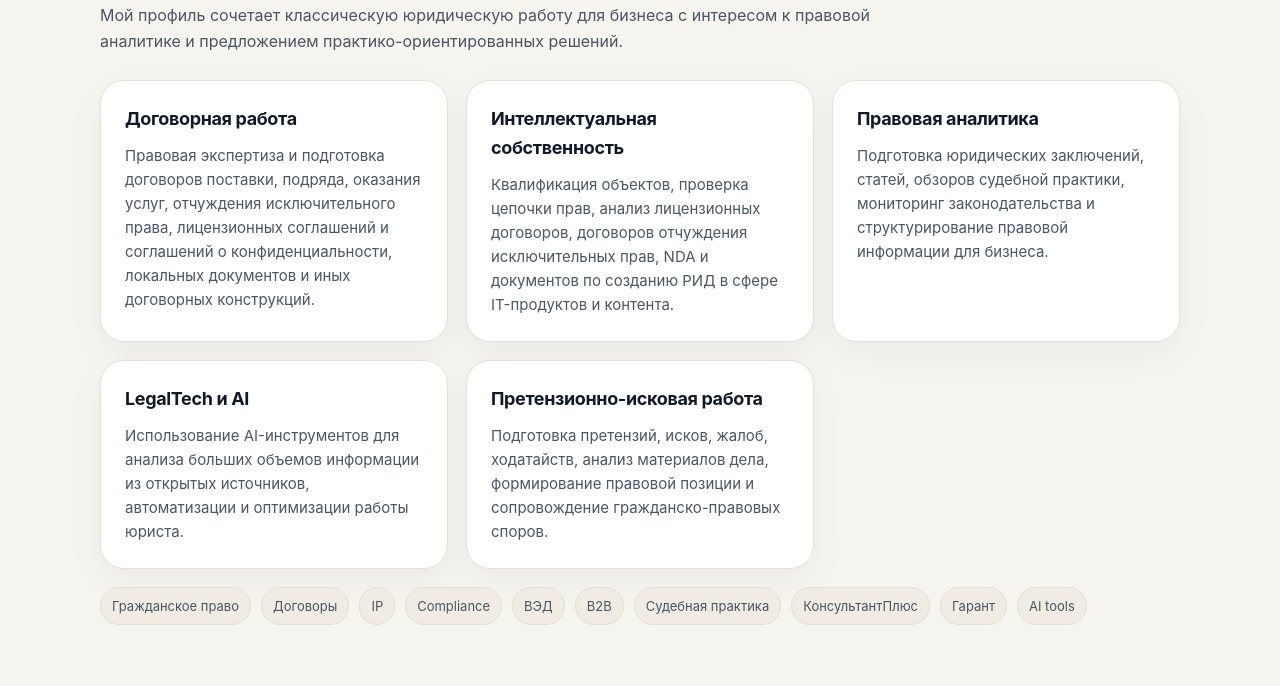
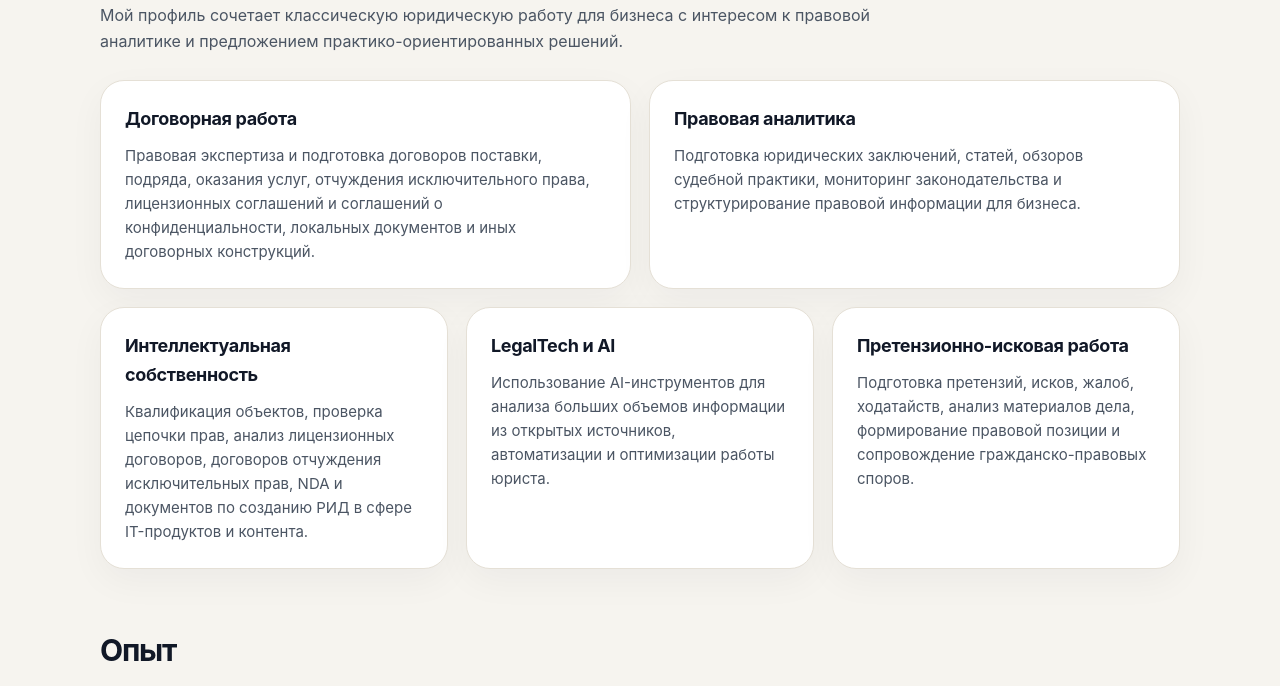
Before and after one commit to georgiy-anisimov-legal/georgiy-anisimov-legal.github.io, a plain HTML site: page index.html in a window 1280 px wide. Shown: the part 733-1419 px from the top of the page. Drawn offline with Linux system fonts and the light colour scheme.

Commit message:
Update index.html

```diff
--- a/index.html
+++ b/index.html
@@ -203,6 +203,26 @@
       font-size: 16px;
     }
 
+    .expertise-grid {
+      display: grid;
+      grid-template-columns: repeat(6, 1fr);
+      gap: 18px;
+    }
+
+    .expertise-grid .card.contract {
+      grid-column: span 3;
+    }
+
+    .expertise-grid .card.analytics {
+      grid-column: span 3;
+    }
+
+    .expertise-grid .card.ip,
+    .expertise-grid .card.legaltech,
+    .expertise-grid .card.litigation {
+      grid-column: span 2;
+    }
+
     .grid {
       display: grid;
       gap: 18px;
@@ -341,8 +361,17 @@
       }
 
       .grid.three,
-      .grid.two {
+      .grid.two,
+      .expertise-grid {
         grid-template-columns: 1fr;
+      }
+
+      .expertise-grid .card.contract,
+      .expertise-grid .card.analytics,
+      .expertise-grid .card.ip,
+      .expertise-grid .card.legaltech,
+      .expertise-grid .card.litigation {
+        grid-column: auto;
       }
 
       .timeline-item {
@@ -425,8 +454,8 @@
           и предложением практико-ориентированных решений.
         </p>
 
-        <div class="grid three">
-          <div class="card">
+        <div class="expertise-grid">
+          <div class="card contract">
             <h3>Договорная работа</h3>
             <p>
               Правовая экспертиза и подготовка договоров поставки, подряда, оказания услуг,
@@ -435,7 +464,15 @@
             </p>
           </div>
 
-          <div class="card">
+          <div class="card analytics">
+            <h3>Правовая аналитика</h3>
+            <p>
+              Подготовка юридических заключений, статей, обзоров судебной практики,
+              мониторинг законодательства и структурирование правовой информации для бизнеса.
+            </p>
+          </div>
+
+          <div class="card ip">
             <h3>Интеллектуальная собственность</h3>
             <p>
               Квалификация объектов, проверка цепочки прав, анализ лицензионных договоров,
@@ -444,15 +481,7 @@
             </p>
           </div>
 
-          <div class="card">
-            <h3>Правовая аналитика</h3>
-            <p>
-              Подготовка юридических заключений, статей, обзоров судебной практики,
-              мониторинг законодательства и структурирование правовой информации для бизнеса.
-            </p>
-          </div>
-
-          <div class="card">
+          <div class="card legaltech">
             <h3>LegalTech и AI</h3>
             <p>
               Использование AI-инструментов для анализа больших объемов информации из открытых источников,
@@ -460,7 +489,7 @@
             </p>
           </div>
 
-          <div class="card">
+          <div class="card litigation">
             <h3>Претензионно-исковая работа</h3>
             <p>
               Подготовка претензий, исков, жалоб, ходатайств, анализ материалов дела,
@@ -468,20 +497,7 @@
             </p>
           </div>
         </div>
-
-        <div class="tags">
-          <span class="tag">Гражданское право</span>
-          <span class="tag">Договоры</span>
-          <span class="tag">IP</span>
-          <span class="tag">Compliance</span>
-          <span class="tag">ВЭД</span>
-          <span class="tag">B2B</span>
-          <span class="tag">Судебная практика</span>
-          <span class="tag">КонсультантПлюс</span>
-          <span class="tag">Гарант</span>
-          <span class="tag">AI tools</span>
-        </div>
-      </section>
+</section>
 
       <section id="experience">
         <h2 class="section-title">Опыт</h2>
```
